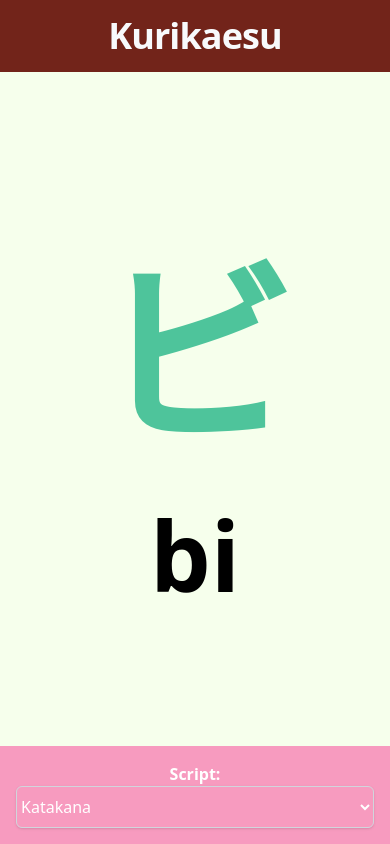
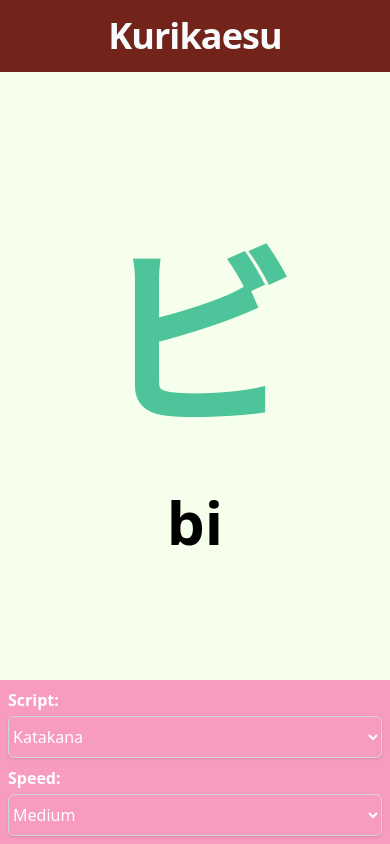
Before and after one commit to jorgedonoso/kurikaesu, a Next.js app: page / in a window 390 px wide. Built offline with nearby package versions, Linux system fonts and the light colour scheme.

Commit message:
Allow user to change cycle speed. Make form responsive.

```diff
--- a/src/app/page.tsx
+++ b/src/app/page.tsx
@@ -7,7 +7,11 @@ import useKanaList from "@/hooks/useKanaList";
 export default function Home() {
   const [selection, setSelection] = useState<ScriptOptions>("Katakana");
   const kanaList = useKanaList(selection);
-  const { currentKana, showCharacter, elapsedMs } = useKanaCycle(kanaList);
+  const [speedMs, setSpeedMs] = useState<number>(3000);
+  const { currentKana, showCharacter, elapsedMs } = useKanaCycle(
+    kanaList,
+    speedMs,
+  );
 
   return (
     <>
@@ -23,13 +27,13 @@ export default function Home() {
           <progress
             className="h-6 appearance-none w-64"
             value={elapsedMs}
-            max="3000"
+            max={speedMs}
           ></progress>
         )}
         {/* Show romaji */}
         {!showCharacter && (
           <div className="p-2">
-            <div className="text-8xl font-bold text-black">
+            <div className="text-6xl font-bold text-black">
               {currentKana.romaji}
             </div>
             {currentKana.meaning && (
@@ -41,14 +45,16 @@ export default function Home() {
         )}
       </div>
 
-      <div className="w-full bg-[#F79BBF] text-white text-center p-4">
-        <label className="font-bold">Script:</label>
+      <div className="w-full bg-[#F79BBF] text-white p-2">
+        <div className="flex flex-col md:flex-row md:space-x-4 space-y-2 md:space-y-0 items-start">
+          <div className="w-full md:flex-1">
+            <label className="font-bold block mb-1">Script:</label>
             <select
               value={selection}
               onChange={(event) =>
                 setSelection(event.target.value as ScriptOptions)
               }
-          className="block w-full py-2 border border-gray-300 rounded-md shadow-sm focus:outline-none focus:ring-2"
+              className="block w-full py-2 border border-gray-300 rounded-md shadow-sm focus:outline-none focus:ring-2 text-white"
             >
               <option>Katakana</option>
               <option>Hiragana</option>
@@ -56,6 +62,21 @@ export default function Home() {
               <option>All</option>
             </select>
           </div>
+          <div className="w-full md:flex-1">
+            <label className="font-bold block mb-1">Speed:</label>
+            <select
+              value={speedMs}
+              onChange={(event) => setSpeedMs(Number(event.target.value))}
+              className="block w-full py-2 border border-gray-300 rounded-md shadow-sm focus:outline-none focus:ring-2 text-white"
+            >
+              <option value={4000}>Slow</option>
+              <option value={3000}>Medium</option>
+              <option value={2000}>Fast</option>
+              <option value={1000}>神モード</option>
+            </select>
+          </div>
+        </div>
+      </div>
     </>
   );
 }
--- a/src/hooks/useKanaCycle.ts
+++ b/src/hooks/useKanaCycle.ts
@@ -2,7 +2,7 @@ import { Moji } from "@/types/Moji";
 import { useState, useEffect } from "react";
 
 // This hook manages the cycle of showing the character OR the romaji.
-export default function useKanaCycle(kanaList: Moji[]) {
+export default function useKanaCycle(kanaList: Moji[], speedMs: number) {
   const [showCharacter, setShowCharacter] = useState(true);
   const [currentKana, setCurrentKana] = useState<Moji>({
     char: "",
@@ -43,8 +43,8 @@ export default function useKanaCycle(kanaList: Moji[]) {
           if (!active) return;
           clearInterval(intervalId);
           startCycle();
-        }, 3000);
-      }, 3000); // TODO: Let user set speed.
+        }, speedMs);
+      }, speedMs);
     };
 
     startCycle();
@@ -54,7 +54,7 @@ export default function useKanaCycle(kanaList: Moji[]) {
       clearTimeout(timeoutId);
       clearInterval(intervalId);
     };
-  }, [kanaList]);
+  }, [kanaList, speedMs]);
 
   return { currentKana, showCharacter, elapsedMs };
 }
```
Lines whose indentation alone changed are shown as unchanged.
